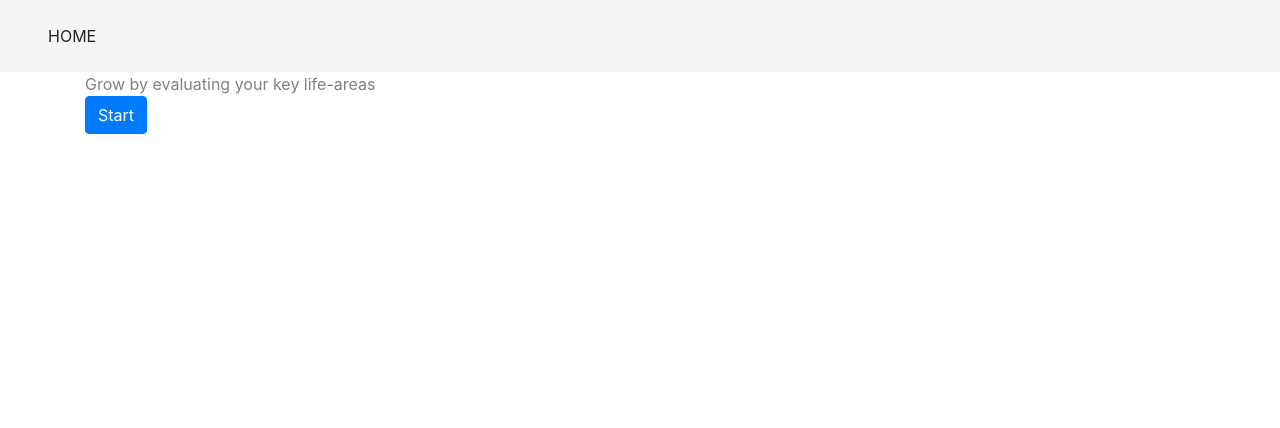
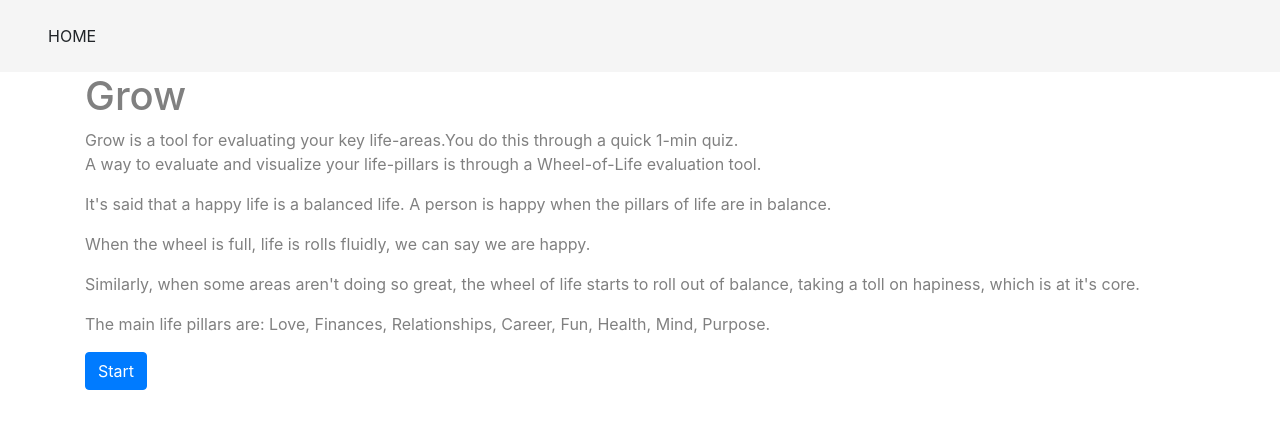
Before and after one commit to SilviuIordache/grow, a Vue app: page / in a window 1280 px wide. Shown: the top 428 px of the page. Built offline with nearby package versions, Linux system fonts and the light colour scheme.

Commit message:
Add intro and fix buttons.

```diff
--- a/src/views/Evaluation.vue
+++ b/src/views/Evaluation.vue
@@ -12,8 +12,9 @@
               label.form-check-label(for='inlineRadio1') {{ index }}
           .buttons-container.mt-4
             .nav-buttons
-              button.btn.btn-primary.mr-4(@click="back()" v-if="currentQuestion > 0") Back
-              button.btn.btn-primary(@click="next()" :disabled="!pillars[currentQuestion].rating")
+              button.btn.btn-primary.mr-4(v-if="currentQuestion > 0"   @click="back()" ).
+                Back
+              button.btn.btn-primary(role="button" type="button" @click="next()" :disabled="!pillars[currentQuestion].rating")
                 span(v-if="currentQuestion < pillars.length - 1") Next
                 span(v-else) Show Results
 
--- a/src/views/Main.vue
+++ b/src/views/Main.vue
@@ -2,9 +2,20 @@
   .main.container
     .row
       .col-12
-        span Grow by evaluating your key life-areas
-        .evaluation-container
-          button.btn.btn-primary(@click="startEvaluation()") Start
+        h1 Grow
+        span Grow is a tool for evaluating your key life-areas.
+        span You do this through a quick 1-min quiz.
+        p A way to evaluate and visualize your life-pillars is through a Wheel-of-Life evaluation tool.
+
+        p It's said that a happy life is a balanced life. A person is happy when the pillars of life are in balance.
+
+        p When the wheel is full, life is rolls fluidly, we can say we are happy.
+
+        p Similarly, when some areas aren't doing so great, the wheel of life starts to roll out of balance, taking a toll on hapiness, which is at it's core.
+
+        p The main life pillars are: Love, Finances, Relationships, Career, Fun, Health, Mind, Purpose.
+        .evaluation-container.mt-3
+          button.btn.btn-primary(role="button" type="button" @click="startEvaluation()") Start
 </template>
 
 <script>
```
